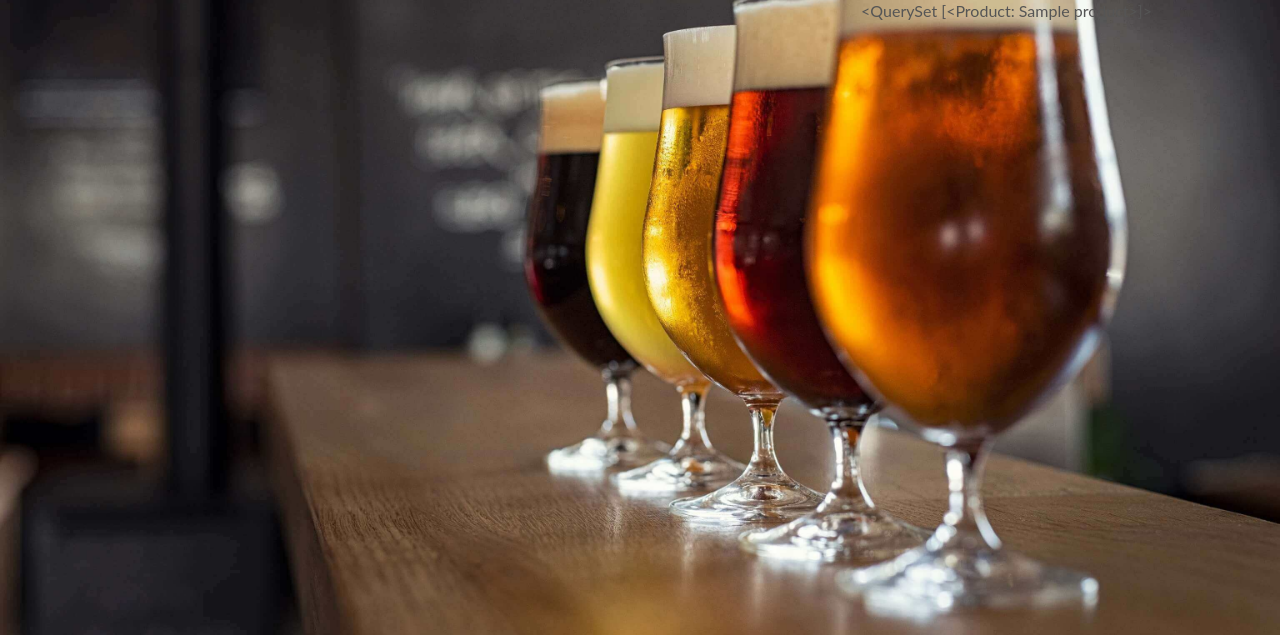
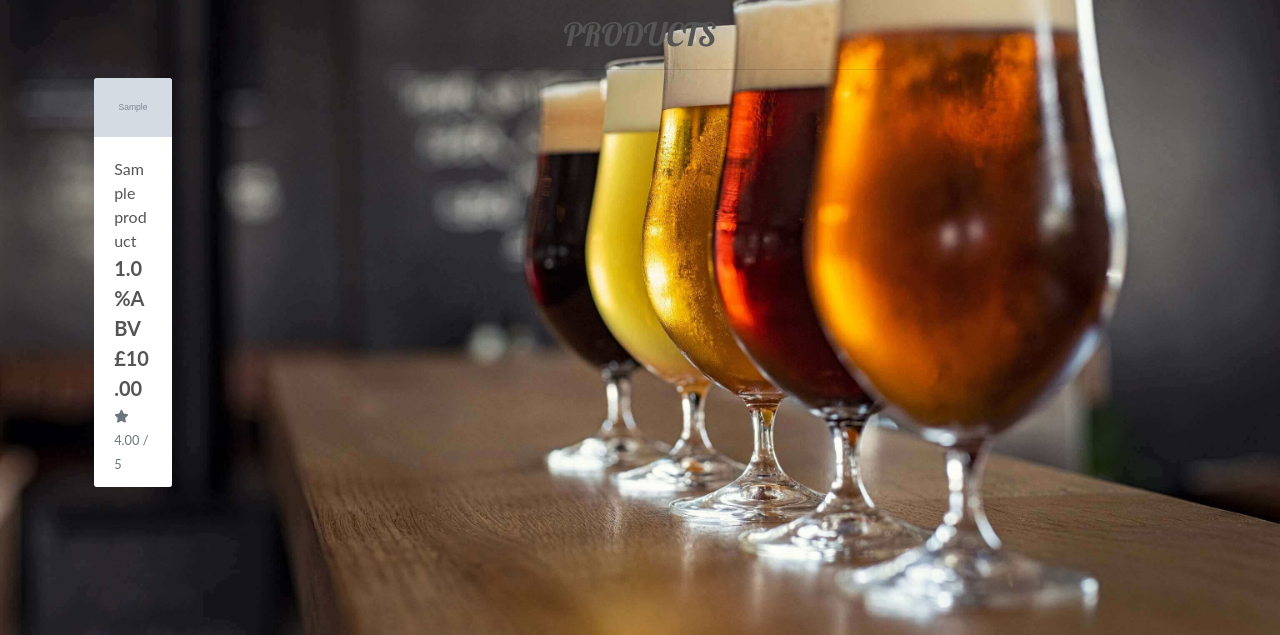
Before and after one commit to Steven-Dawson18/american-ale-house, a Django app: page /products/ in a window 1280 px wide. Shown: the part 165-800 px from the top of the page. Run offline with Django 3.2, Linux system fonts and the light colour scheme; tables that the repository leaves empty hold one stand-in row (values such as "Sample post"); grey boxes marked "Sample" are stand-in pictures; some libraries are stand-ins or nearby versions.

Commit message:
Added products to template and styled

```diff
--- a/products/templates/products/products.html
+++ b/products/templates/products/products.html
@@ -10,10 +10,72 @@
 {% endblock %}
 
 {% block content %}
-<div class="container">
+    <div class="container">
+        <div class="row">
+            <div class="col text-center mt-3">
+                <h2 class="logo-font">Products</h2>
+
+                <hr class="w-50 mb-1">
+            </div>
+        </div>
+    </div>
     <div class="row">
-        <div class="col"></div>
-        {{ products }}
+        <div class="product-container col-10 offset-1">
+            <div class="row mt-1 mb-2">
+                <div class="row">
+                    {% for product in products %}
+                        <div class="col-sm-6 col-md-6 col-lg-4 col-xl-3">
+                            <div class="card h-100 border-0">
+                                {% if product.image %}
+                                <a href="">
+                                    <img class="card-img-top img-fluid" src="{{ product.image.url }}" alt="{{ product.name }}">
+                                </a>
+                                {% else %}
+                                <a href="">
+                                    <img class="card-img-top img-fluid" src="{{ MEDIA_URL }}noimage.png" alt="{{ product.name }}">
+                                </a>
+                                {% endif %}
+                                <div class="card-body pb-0">
+                                    <p class="mb-0">{{ product.name }}</p>
+                                </div>
+                                <div class="card-footer bg-white pt-0 border-0 text-left">
+                                    <div class="row">
+                                        <div class="col">
+                                            <p class="lead mb-0 text-left font-weight-bold">{{ product.abv }}%ABV</p>
+                                            <p class="lead mb-0 text-left font-weight-bold">£{{ product.price }}</p>
+                                            {% if product.rating %}
+                                                <small class="text-muted"><i class="fas fa-star mr-1"></i>{{ product.rating }} / 5</small>
+                                            {% else %}
+                                                <small class="text-muted">No Rating</small>
+                                            {% endif %}
+                                        </div>
+                                    </div>
+                                </div>
+                            </div>
+                        </div>
+                        {% if forloop.counter|divisibleby:1 %}
+                            <div class="col-12 d-sm-none mb-5">
+                                <hr>
+                            </div>
+                        {% endif %}
+                        {% if forloop.counter|divisibleby:2 %}
+                            <div class="col-12 d-none d-sm-block d-md-block d-lg-none mb-5">
+                                <hr>
+                            </div>
+                        {% endif %}
+                        {% if forloop.counter|divisibleby:3 %}
+                            <div class="col-12 d-none d-lg-block d-xl-none mb-5">
+                                <hr>
+                            </div>
+                        {% endif %}
+                        {% if forloop.counter|divisibleby:4 %}
+                            <div class="col-12 d-none d-xl-block mb-5">
+                                <hr>
+                            </div>
+                        {% endif %}
+                    {% endfor %}
+                </div>
+            </div>
+        </div>
     </div>
-</div>
 {% endblock %}
```
